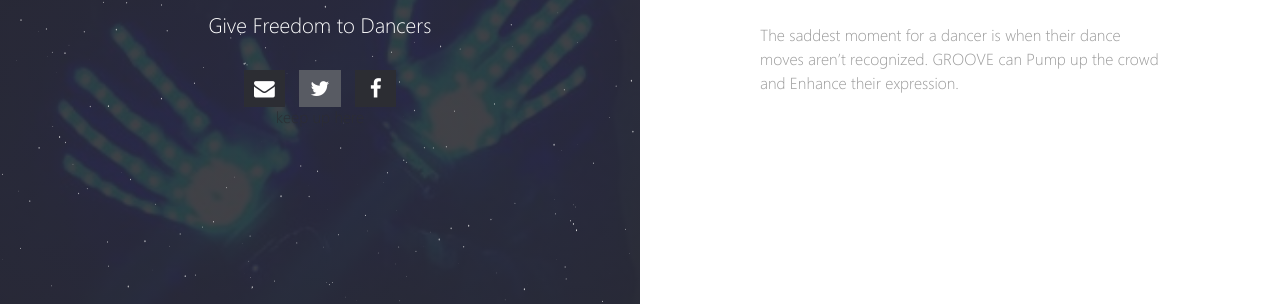
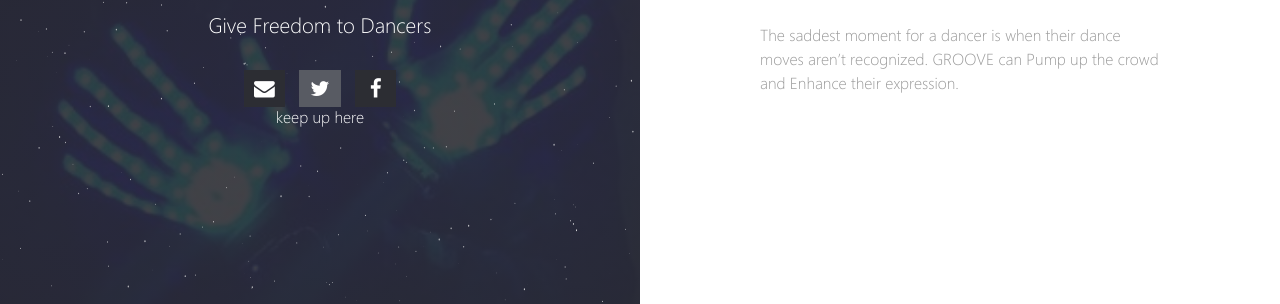
Before and after one commit to kurohune538/groove-site, a Jekyll site: the page built from index.md, in a window 1280 px wide. Shown: the part 430-734 px from the top of the page. Built offline with Jekyll 4.4.1, drawn with Linux system fonts in a browser that asks for light colours; our own code applies the rules of GitHub Pages for plain Markdown files.

Commit message:
[update] change color

```diff
--- a/_layouts/home.html
+++ b/_layouts/home.html
@@ -18,7 +18,7 @@
         </h2>
         {% include social-links.html %}
 
-        <a href="https://docs.google.com/forms/d/e/1FAIpQLSfG8XX7CkmCMPYoXdo7LvcKLJ_H8NUOSzv93piJqoAm2aKfiA/viewform?embedded=true">keep up here</a>
+        <a href="https://docs.google.com/forms/d/e/1FAIpQLSfG8XX7CkmCMPYoXdo7LvcKLJ_H8NUOSzv93piJqoAm2aKfiA/viewform?embedded=true" style="color: white;">keep up here</a>
       </div>
     </div>
     <canvas></canvas>
```
